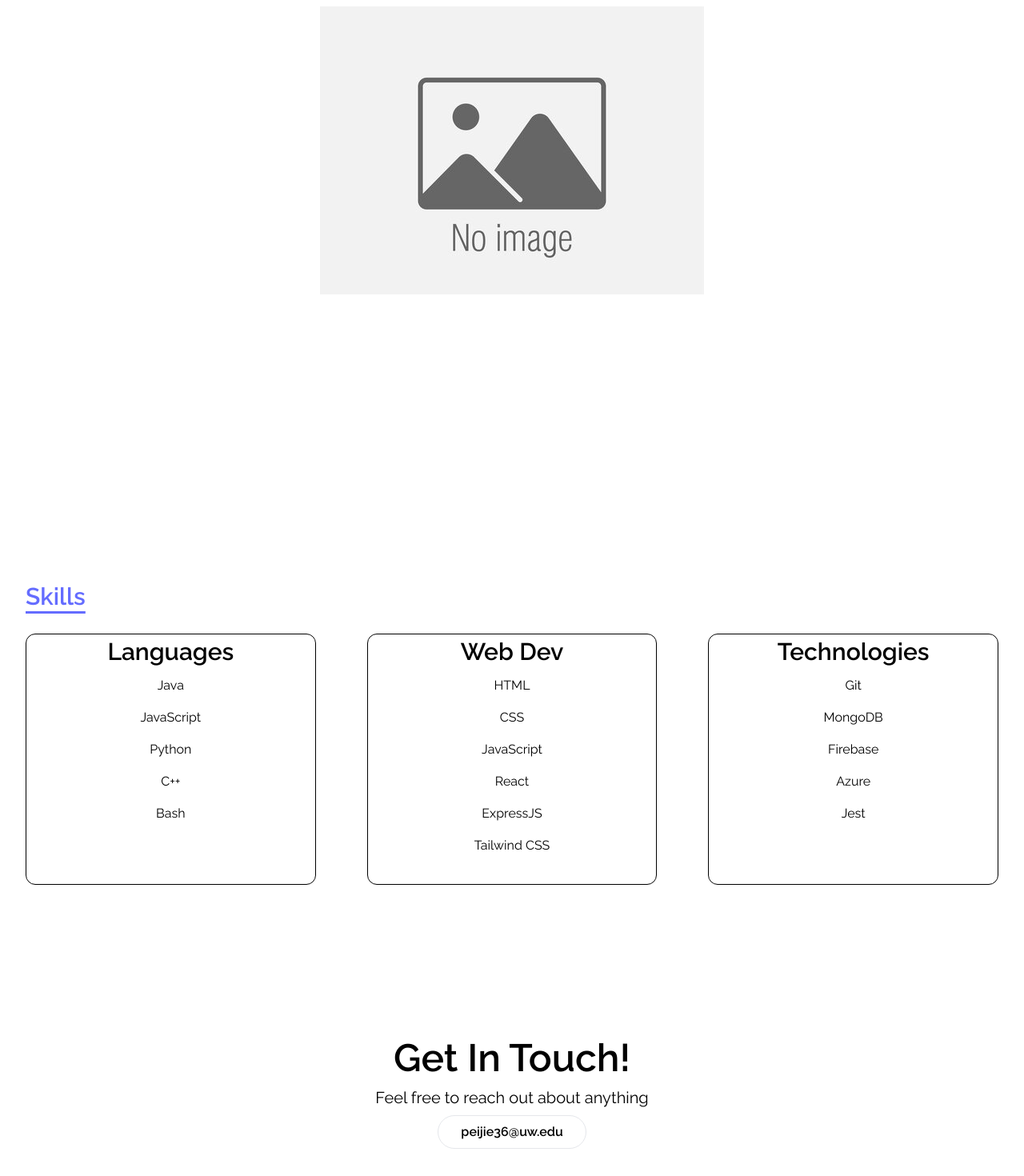
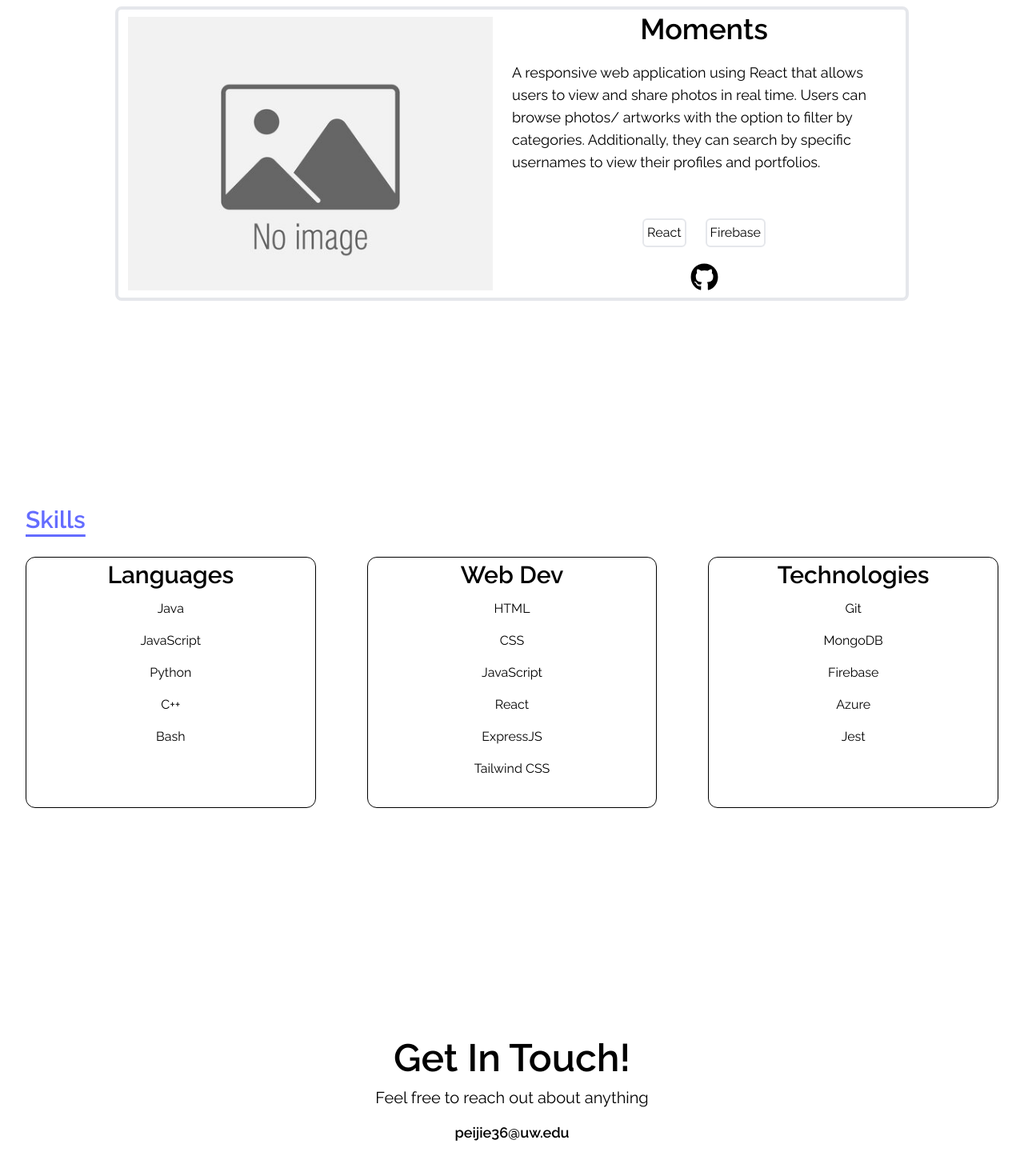
Before and after one commit to peijie36/peijie36.github.io, a React (Vite) app: page / in a window 1280 px wide. Shown: the part 1000-2470 px from the top of the page at 80% size. Built offline with nearby package versions, Linux system fonts and the light colour scheme.

Commit message:
Add projects and small fixes in other components

```diff
--- a/package.json
+++ b/package.json
@@ -16,7 +16,8 @@
         "react": "^18.2.0",
         "react-dom": "^18.2.0",
         "react-icons": "^4.11.0",
-        "react-scroll": "^1.8.9"
+        "react-scroll": "^1.8.9",
+        "uniqid": "^5.4.0"
     },
     "devDependencies": {
         "@types/node": "^20.8.2",
--- a/src/Info.jsx
+++ b/src/Info.jsx
@@ -17,8 +17,9 @@ const projects = [
     {
         name: "Moments",
         img: placeholder,
+        techStack: ["React", "Firebase"],
         description:
-            "a responsive web application using React that allows users to view and share photos in real time",
+            "A responsive web application using React that allows users to view and share photos in real time. Users can browse photos/ artworks with the option to filter by categories. Additionally, they can search by specific usernames to view their profiles and portfolios.",
         src: "https://github.com/peijie36/Moments",
     },
 ];
--- a/src/components/Contact/Contact.jsx
+++ b/src/components/Contact/Contact.jsx
@@ -1,13 +1,13 @@
 const Contact = () => {
     const mailtoLink = "https://mail.google.com/mail/?view=cm&fs=1&tf=1&to=peijie36@uw.edu"
     return (
-        <div name="contact">
+        <div name="contact" className="pt-24">
             <h1 className="text-5xl font-semibold mb-3">Get In Touch!</h1>
             <h2 className="text-xl font-normal mb-2">
                 Feel free to reach out about anything
             </h2>
             <a href={mailtoLink} target="_blank" rel="noreferrer">
-                <button className="font-semibold border rounded-full py-2 px-7 hover:scale-105 hover:text-[#646cff]">
+                <button className="text-lg font-semibold border-3 rounded-full py-2 px-7 hover:scale-105 hover:text-[#646cff]">
                     peijie36@uw.edu
                 </button>
             </a>
--- a/src/components/Home/Home.jsx
+++ b/src/components/Home/Home.jsx
@@ -6,18 +6,18 @@ const Home = () => {
             {/* Container */}
             <div className="max-w-[1000px] m-auto px-12 flex flex-col justify-center h-5/6">
                 <p className="text-black-600">Hi, my name is</p>
-                <h1 className="text-4xl sm:text-7xl font-bold text-black">
+                <h1 className="text-4xl sm:text-8xl font-bold text-[#646cff]">
                     Peijie Zheng
                 </h1>
-                <h2 className="text-xl sm:text-4xl font-bold text-[#9a9ca0]">
+                <h2 className="text-2xl sm:text-4xl font-bold text-black">
                     Software Developer
                 </h2>
                 <div className="flex flex-row justify-center mt-3">
                     <a href="https://github.com/peijie36" target="_blank" rel="noreferrer">
-                        <FaGithub size={35} className="hover:scale-125" />
+                        <FaGithub size={35} className="hover:scale-125 duration-150" />
                     </a>
                     <a href="https://linkedin.com/in/peijiezheng" target="_blank" rel="noreferrer">
-                        <FaLinkedin size={35} className="text-[#0072b1] hover:scale-125" />
+                        <FaLinkedin size={35} className="text-[#0072b1] hover:scale-125 duration-150" />
                     </a>
                 </div>
             </div>
--- a/src/components/ProjectCard/ProjectCard.jsx
+++ b/src/components/ProjectCard/ProjectCard.jsx
@@ -1,10 +1,30 @@
-import PropTypes from "prop-types"
+import uniqid from "uniqid";
+import PropTypes from "prop-types";
+import { FaGithub } from "react-icons/fa";
 {/* import placeholderImg from "src/assets/placeholder.jpg"; */}
 
 const ProjectCard = ( { project } ) => {
     return (
-        <div className="flex flex-wrap">
-            <img src={project.img} alt={`cover photo for ${project.name}`} />
+        <div className="flex flex-col sm:flex-row border-4 rounded-lg">
+            <img
+                src={project.img}
+                alt={`cover photo for ${project.name}`}
+                className="scale-95"
+            />
+            <div className="flex flex-col justify-between">
+                <h1 className="text-4xl font-semibold py-1">{project.name}</h1>
+                <p className="p-3 text-left text-lg">{project.description}</p>
+                <div className="flex flex-col items-center">
+                    <ul className="mt-7 flex flex-row justify-center items-end">
+                        {project.techStack.map((tech) => (
+                            <li key={uniqid()} className="m-3 p-1 border-2 rounded-md hover:-translate-y-2 duration-150">{tech}</li>
+                        ))}
+                    </ul>
+                    <a href="https://github.com/peijie36/Moments" target="_blank" rel="noreferrer" className="self-center py-2">
+                        <FaGithub size={35} className="hover:scale-125 duration-150"/>
+                    </a>
+                </div>
+            </div>
         </div>
     );
 }
@@ -12,7 +32,8 @@ const ProjectCard = ( { project } ) => {
 ProjectCard.propTypes = {
     project: PropTypes.shape({
         name: PropTypes.string.isRequired,
-        img: PropTypes.any.isRequired,
+        img: PropTypes.any,
+        techStack: PropTypes.array.isRequired,
         description: PropTypes.string.isRequired,
         src: PropTypes.string.isRequired,
     }).isRequired,
--- a/src/components/Projects/Projects.jsx
+++ b/src/components/Projects/Projects.jsx
@@ -7,7 +7,7 @@ const Projects = () => {
             <h2 className="text-3xl text-left font-semibold text-[#646cff] mb-7 mr-32 underline underline-offset-8">
                 Projects
             </h2>
-            <div className="max-w-screen-lg p-4 mx-auto flex flex-col flex-wrap">
+            <div className="max-w-screen-lg p-4 mx-auto flex flex-wrap">
                 {projects.map((project) => (
                     <ProjectCard key={project.name} project={project} />
                 ))}
--- a/src/components/Skills/Skills.jsx
+++ b/src/components/Skills/Skills.jsx
@@ -3,11 +3,11 @@ import "./Skills.css"
 
 const Skills = () => {
   return (
-      <div name="skills" className="flex flex-col m-auto pt-24 justify-normal w-full">
+      <div name="skills" className="flex flex-col m-auto justify-normal w-full">
           <h2 className="text-3xl text-left font-semibold text-[#646cff] mb-7 mr-32 underline underline-offset-8">
               Skills
           </h2>
-          <div className="w-full flex flex-row justify-between mb-48">
+          <div className="w-full flex flex-col justify-center sm:flex-row sm:justify-between mb-48">
               <div className="column-container">
                   <h3 className="container-header">Languages</h3>
                   <ul className="mb-7">
```
Also changed, not shown: 1 other file (tests, documents, lock files or other folders).
